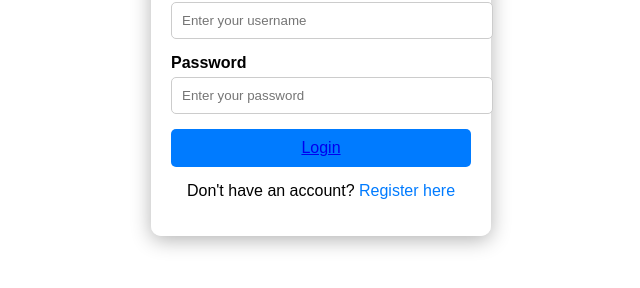
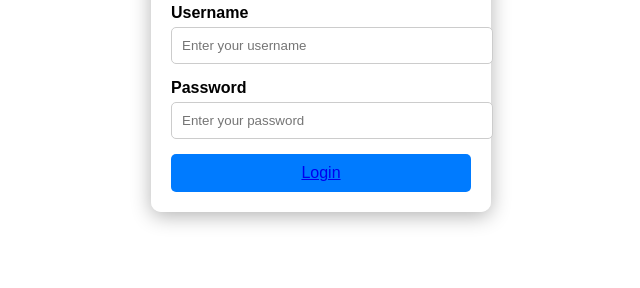
Before and after one commit to Jaise2002/CAT-2_23122016, a plain HTML site: page index.html in a window 1280 px wide. Shown: the part 336-624 px from the top of the page, without its empty margins (319-959 px from the left). Drawn offline with Linux system fonts and the light colour scheme.

Commit message:
Update index.html

```diff
--- a/index.html
+++ b/index.html
@@ -19,7 +19,7 @@
                 <input type="password" id="password" placeholder="Enter your password">
             </div>
             <button type="submit"><a href="home.html">Login</a></button>
-            <p class="register-link">Don't have an account? <a href="register.html">Register here</a></p>
+
         </form>
     </div>
     <script src="login-script.js"></script>
```
